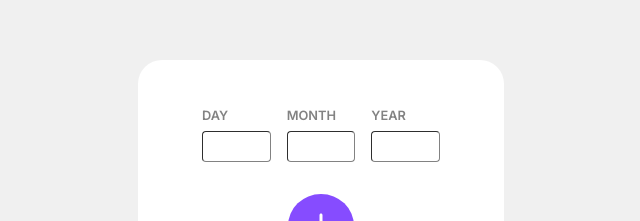
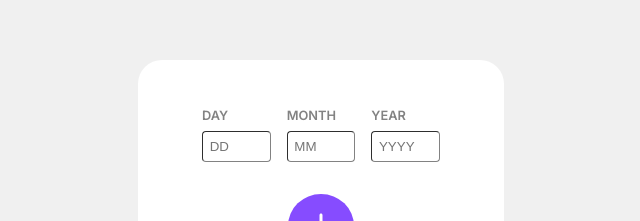
Before and after one commit to BrandTrump/Age-Calculator, a Next.js app: page / in a window 1280 px wide. Shown: the part 120-341 px from the top of the page, without its empty margins (319-959 px from the left). Built offline with nearby package versions, Linux system fonts and the light colour scheme.

Commit message:
feat: added place holders for each input fields

```diff
--- a/components/Calculator.tsx
+++ b/components/Calculator.tsx
@@ -51,6 +51,7 @@ function Calculator() {
             <label>Day</label>
             <input
               type="number"
+              placeholder="DD"
               onChange={(e) => setDayInput(parseInt(e.target.value))}
             />
           </StyledInput>
@@ -58,6 +59,7 @@ function Calculator() {
             <label>Month</label>
             <input
               type="number"
+              placeholder="MM"
               onChange={(e) => setMonthInput(parseInt(e.target.value))}
             />
           </StyledInput>
@@ -65,6 +67,7 @@ function Calculator() {
             <label>Year</label>
             <input
               type="number"
+              placeholder="YYYY"
               onChange={(e) => setYearInput(parseInt(e.target.value))}
             />
           </StyledInput>
```
